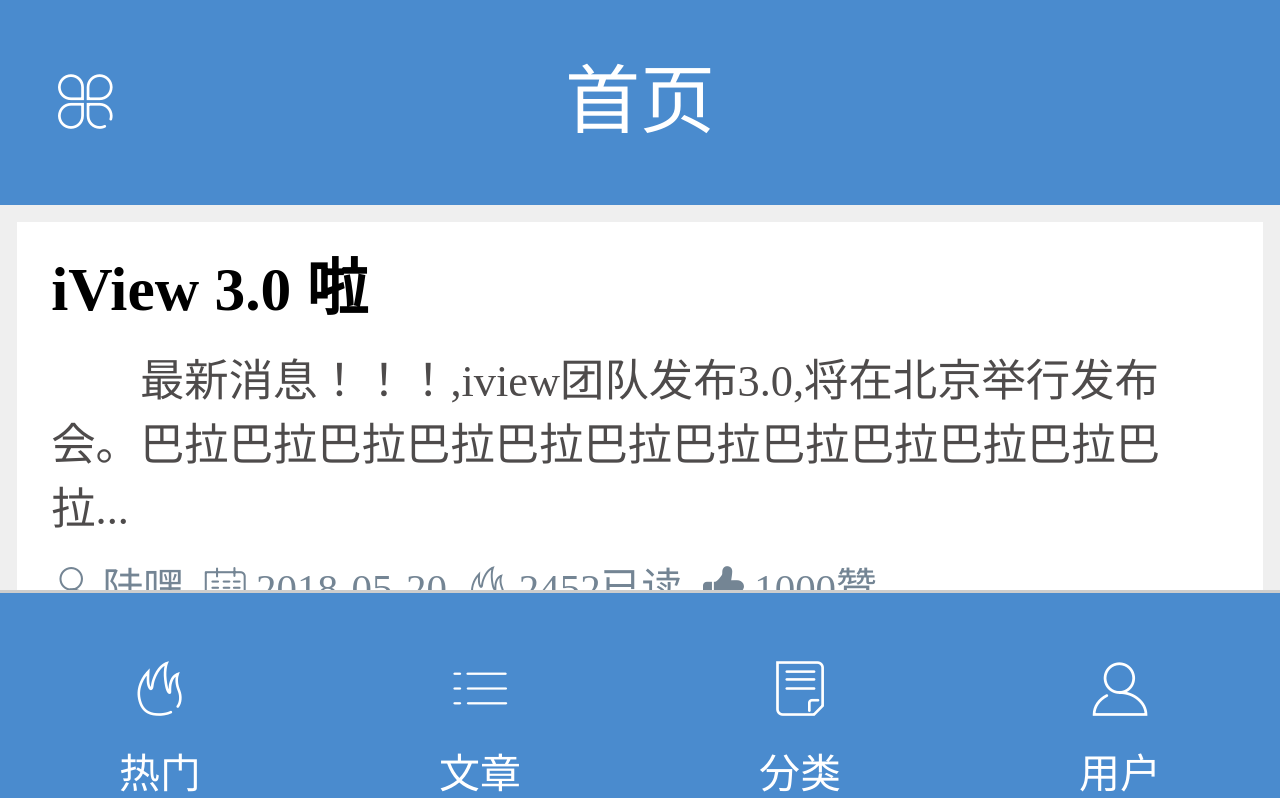
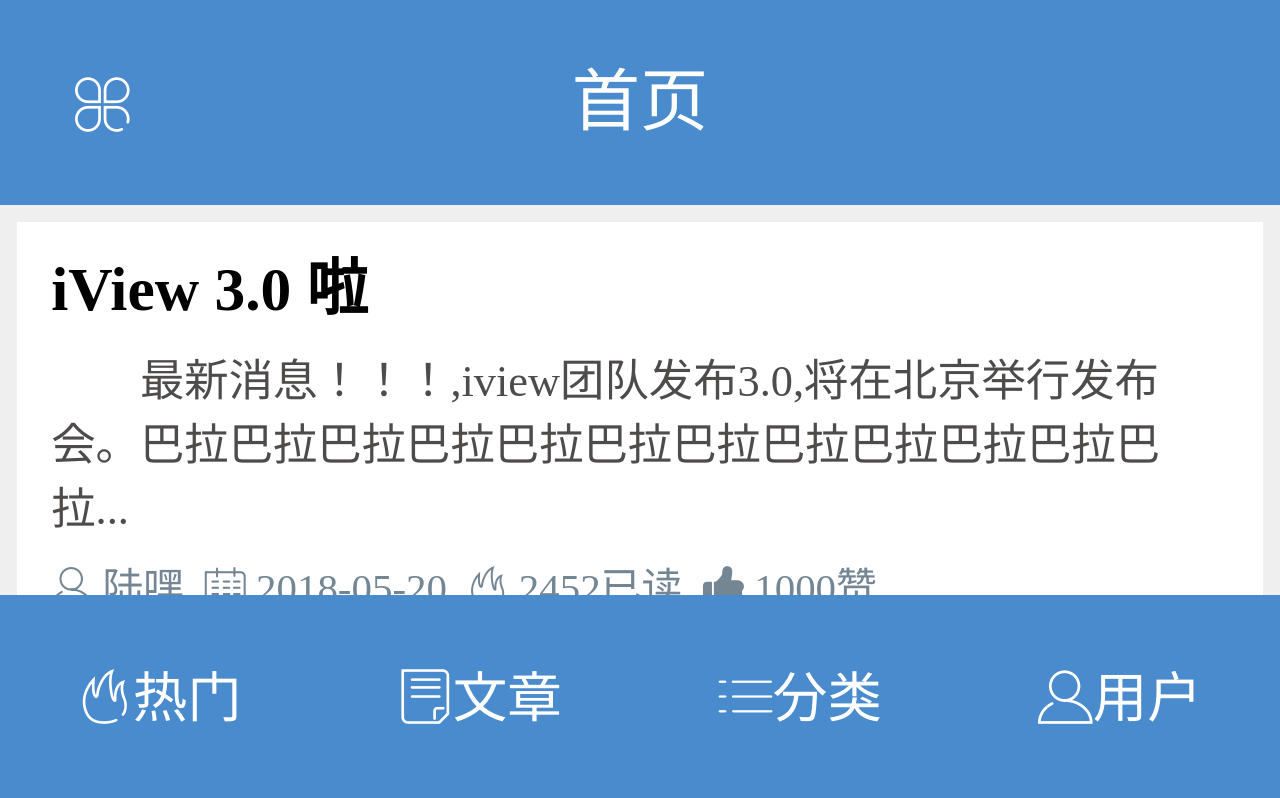
Before and after one commit to 1206646568/rem, a Vue app: page /home in a window 1280 px wide. Shown: the top 798 px of the page. Built offline with nearby package versions, Linux system fonts and the light colour scheme.

Commit message:
flex布局

```diff
--- a/src/App.vue
+++ b/src/App.vue
@@ -19,6 +19,12 @@ export default {
 }
 </script>
 <style lang="scss">
+html,
+body,
+#app {
+  height: 100%;
+  width: 100%;
+}
 body {
   background: #efefef;
 }
--- a/src/assets/css/reset.css
+++ b/src/assets/css/reset.css
@@ -1,10 +1,10 @@
 /* 淘宝网样式初始化 */
 body, h1, h2, h3, h4, h5, h6, hr, p, blockquote, dl, dt, dd, ul, ol, li, pre, form, fieldset, legend, button, input, textarea, th, td { margin:0; padding:0; }
-body, button, input, select, textarea { font:12px/1.5tahoma, arial, \5b8b\4f53; }
+/* body, button, input, select, textarea { font:12px/1.5tahoma, arial, \5b8b\4f53; } */
 h1, h2, h3, h4, h5, h6{ font-size:100%; }
 address, cite, dfn, em, var { font-style:normal; }
 code, kbd, pre, samp { font-family:couriernew, courier, monospace; }
-small{ font-size:12px; }
+/* small{ font-size:12px; } */
 ul, ol { list-style:none; }
 a { text-decoration:none; }
 /* a:hover { text-decoration:underline; } */
--- /dev/null
+++ b/src/components/public/theQuickWay.1.vue
@@ -0,0 +1,117 @@
+<template>
+
+  <div style="height:100%;display:flex;flex-direction: column;">
+    <div class="aaa">
+      <!-- <header class="header">
+      <div>
+        <i class="iconfont icon-all"></i>
+      </div>
+      首页
+    </header> -->
+      <router-view></router-view>
+    </div>
+    <nav class="navList">
+      <a>
+        <i class="iconfont icon-hot"></i>
+        <!-- <span>热门</span> -->
+      </a>
+      <a>
+        <i class="iconfont icon-category"></i>
+        <!-- <span>文章</span> -->
+      </a>
+      <a>
+        <i class="iconfont icon-form"></i>
+        <!-- <span>分类</span> -->
+      </a>
+      <a>
+        <i class="iconfont icon-account"></i>
+        <!-- <span>用户</span> -->
+      </a>
+    </nav>
+  </div>
+</template>
+<style lang="scss" scoped>
+@import "@/assets/css/_benchmark.scss";
+$initBgColor: #4a8bce;
+$initColor: #4e4b4b;
+.header {
+  font-size: px2rem(22px);
+  height: px2rem(60px);
+  line-height: px2rem(60px);
+  background: $initBgColor;
+  text-align: center;
+  color: #fff;
+  position: relative;
+  & :nth-child(1) {
+    height: px2rem(60px);
+    width: px2rem(50px);
+    display: inline-block;
+    position: absolute;
+    left: 0px;
+    i {
+      font-size: px2rem(16px);
+    }
+  }
+  // & :nth-child(2){
+  //   display:inline-block;
+  //   text-align:center;
+  //   width:px2rem(320px);
+  //   float:left;
+  // }
+}
+
+// .navList {
+//   // width: px2rem(375px);
+//   position: fixed;
+//   bottom: 0;
+//   width: 100%;
+//   background: #fff;
+//   text-align: center;
+//   // height: px2rem(60px);
+//   // line-height: px2rem(60px);
+//   // font-weight: bold;
+//   border-top: px2rem(1px) solid #cdcdcd;
+//   // border-top-left-radius: 45%;
+//   // border-top-right-radius: 45%;
+//   background: $initBgColor;
+//   // overflow: hidden;
+//   a {
+//     display: block;
+//     width: 25%;
+//     float: left;
+//     color: #fff;
+//     i {
+//       font-size: px2rem(16px);
+//     }
+//     span {
+//       font-size: px2rem(12px);
+//       display: block;
+//     }
+//   }
+// }
+.aaa {
+  flex: 1;
+}
+.navList {
+  // width: px2rem(375px);
+  display: flex;
+  height: px2rem(60px);
+  background: #fff;
+  text-align: center;
+  border-top: px2rem(1px) solid #cdcdcd;
+  background: $initBgColor;
+  // a {
+  //   display: block;
+  //   width: 25%;
+  //   float: left;
+  //   color: #fff;
+  //   i {
+  //     font-size: px2rem(16px);
+  //   }
+  //   span {
+  //     font-size: px2rem(12px);
+  //     display: block;
+  //   }
+  // }
+}
+</style>
--- a/src/components/public/theQuickWay.vue
+++ b/src/components/public/theQuickWay.vue
@@ -1,24 +1,23 @@
 <template>
-  <div>
+  <div class="flexbox">
     <header class="header">
-      <!--头部-->
-      <div>
+      <a class="all">
         <i class="iconfont icon-all"></i>
-      </div>
+      </a>
       首页
     </header>
-    <router-view></router-view>
+    <router-view class="main"></router-view>
     <nav class="navList">
       <a>
         <i class="iconfont icon-hot"></i>
         <span>热门</span>
       </a>
       <a>
-        <i class="iconfont icon-category"></i>
+        <i class="iconfont icon-form"></i>
         <span>文章</span>
       </a>
       <a>
-        <i class="iconfont icon-form"></i>
+        <i class="iconfont icon-category"></i>
         <span>分类</span>
       </a>
       <a>
@@ -32,60 +31,51 @@
 @import "@/assets/css/_benchmark.scss";
 $initBgColor: #4a8bce;
 $initColor: #4e4b4b;
+.flexbox {
+  height: 100%;
+  // display: 设为 Flex 布局以后，子元素的float、clear和vertical-align属性将失效。
+  display: flex;
+  // flex-direction: row | row-reverse | column | column-reverse; 默认(水平方向)、水平方向（右起点）、垂直方向（上起点）、垂直方向（下起点）
+  flex-direction: column;
+  font-size: px2rem(16px);
+}
 .header {
-  font-size: px2rem(22px);
+  position: relative;
   height: px2rem(60px);
   line-height: px2rem(60px);
+  text-align: center;
   background: $initBgColor;
-  text-align: center;
+  font-size: px2rem(20px);
   color: #fff;
-  position: relative;
-  & :nth-child(1) {
-    height: px2rem(60px);
-    width: px2rem(50px);
-    display: inline-block;
+  .all {
     position: absolute;
-    left: 0px;
+    width: px2rem(60px);
+    display: block;
     i {
       font-size: px2rem(16px);
     }
   }
-  // & :nth-child(2){
-  //   display:inline-block;
-  //   text-align:center;
-  //   width:px2rem(320px);
-  //   float:left;
-  // }
 }
-
+.main {
+  display: flex;
+  flex: 1;
+  flex-direction: column;
+  overflow-y: scroll;
+}
 .navList {
-  // width: px2rem(375px);
-  position: fixed;
-  bottom: 0;
-  width: 100%;
-  background: #fff;
+  background: $initBgColor;
+  color: #fff;
+  display: flex;
+  flex-direction: row;
   text-align: center;
-  // height: px2rem(60px);
-  // line-height: px2rem(60px);
-  // font-weight: bold;
-  border-top: px2rem(1px) solid #cdcdcd;
-  // border-top-left-radius: 45%;
-  // border-top-right-radius: 45%;
-  background: $initBgColor;
-  overflow: hidden;
+  justify-content: space-around;
+  height: px2rem(60px);
+  line-height: px2rem(60px);
   a {
-    display: inline-block;
     width: 25%;
-    float: left;
-    color: #fff;
-    i {
-      font-size: px2rem(16px);
-    }
-    span{
-      font-size: px2rem(12px);
-      display:block;
-    }
-
+  }
+  i {
+    font-size: px2rem(16px);
   }
 }
 </style>
```
